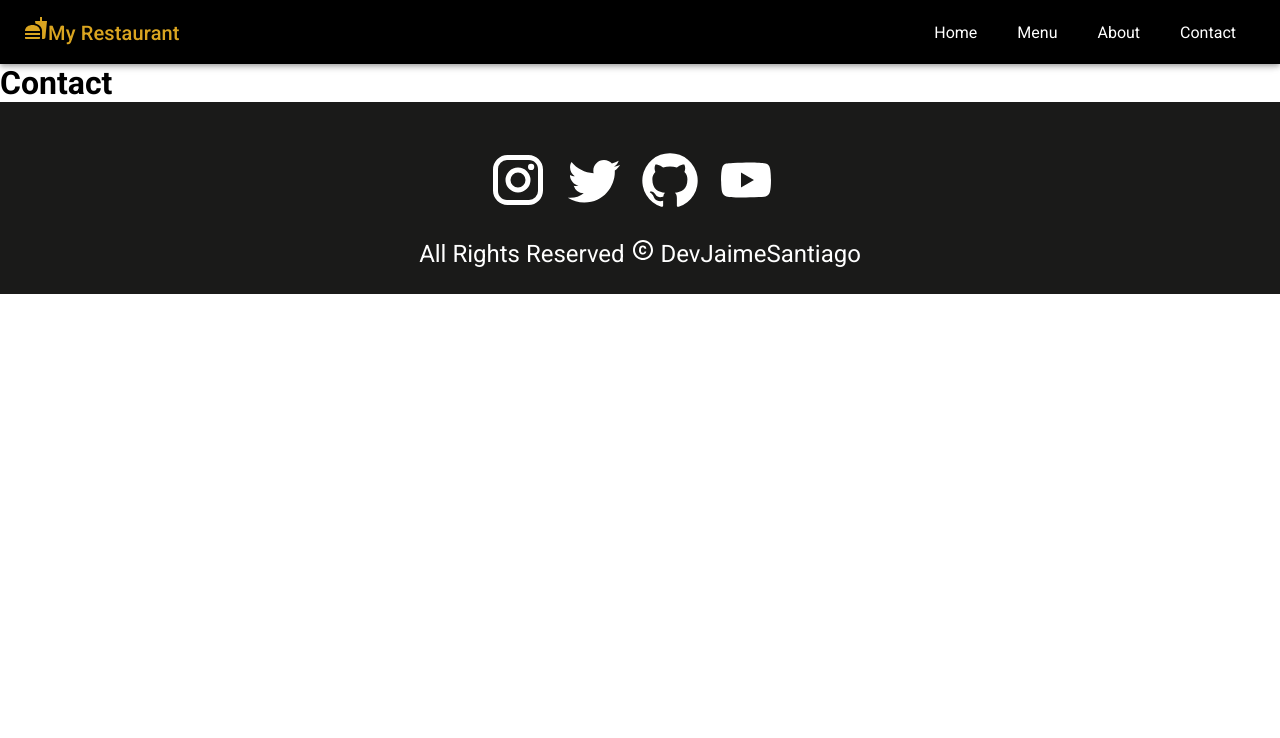
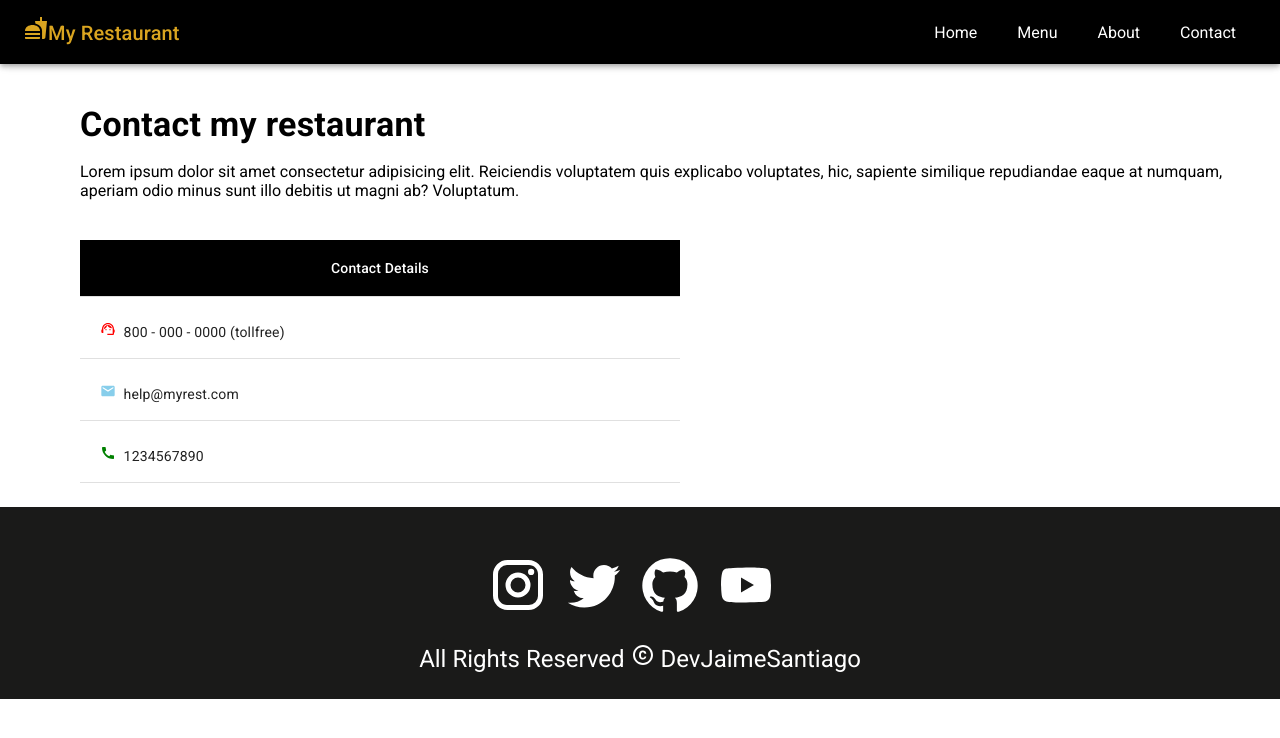
Before and after one commit to DevJaimeSantiago/Restaurant-Website-MUI, a React (Vite) app: page /contact in a window 1280 px wide. Shown: the top 738 px of the page. Built offline with nearby package versions, Linux system fonts and the light colour scheme.

Commit message:
Contact Component Finalizado

```diff
--- a/src/pages/Contact.jsx
+++ b/src/pages/Contact.jsx
@@ -1,11 +1,71 @@
 // Components
-import Layout from "../components/Layout/Layout"
+import Layout from "../components/Layout/Layout";
+
+// Components - Material UI
+import {
+	Box,
+	Table,
+	TableBody,
+	TableCell,
+	TableContainer,
+	TableHead,
+	TableRow,
+	Typography,
+} from "@mui/material";
+
+// Material Icons - Material UI
+import SupportAgentIcon from "@mui/icons-material/SupportAgent";
+import EmailIcon from "@mui/icons-material/Email";
+import CallIcon from "@mui/icons-material/Call";
 
 const Contact = () => {
-  return (
-    <Layout>
-        <h1>Contact</h1>
-    </Layout>
-  )
-}
-export default Contact
+	return (
+		<Layout>
+			<Box sx={{ my: 5, ml: 10, "& h4": { fontWeight: "bold", mb: 2 } }}>
+				<Typography variant="h4">Contact my restaurant</Typography>
+				<p>
+					Lorem ipsum dolor sit amet consectetur adipisicing elit. Reiciendis
+					voluptatem quis explicabo voluptates, hic, sapiente similique
+					repudiandae eaque at numquam, aperiam odio minus sunt illo debitis ut
+					magni ab? Voluptatum.
+				</p>
+			</Box>
+
+			<Box sx={{m: 3, width: "600px", ml: 10, "@media (max-width: 600px)":{
+				width: "300px",
+			}}}>
+				<TableContainer>
+					<Table aria-label="contact table">
+						<TableHead>
+							<TableRow>
+								<TableCell sx={{background: "#000", color: "#fff"}} align="center">Contact Details</TableCell>
+							</TableRow>
+						</TableHead>
+
+						<TableBody>
+							<TableRow>
+								<TableCell>
+									<SupportAgentIcon sx={{ color: "#f00", pt: 1 }} /> 800 - 000 - 0000
+									(tollfree)
+								</TableCell>
+							</TableRow>
+
+							<TableRow>
+								<TableCell>
+									<EmailIcon sx={{ color: "skyblue", pt: 1 }} /> help@myrest.com
+								</TableCell>
+							</TableRow>
+
+							<TableRow>
+								<TableCell>
+									<CallIcon sx={{ color: "green", pt: 1 }} /> 1234567890
+								</TableCell>
+							</TableRow>
+						</TableBody>
+					</Table>
+				</TableContainer>
+			</Box>
+		</Layout>
+	);
+};
+export default Contact;
```
